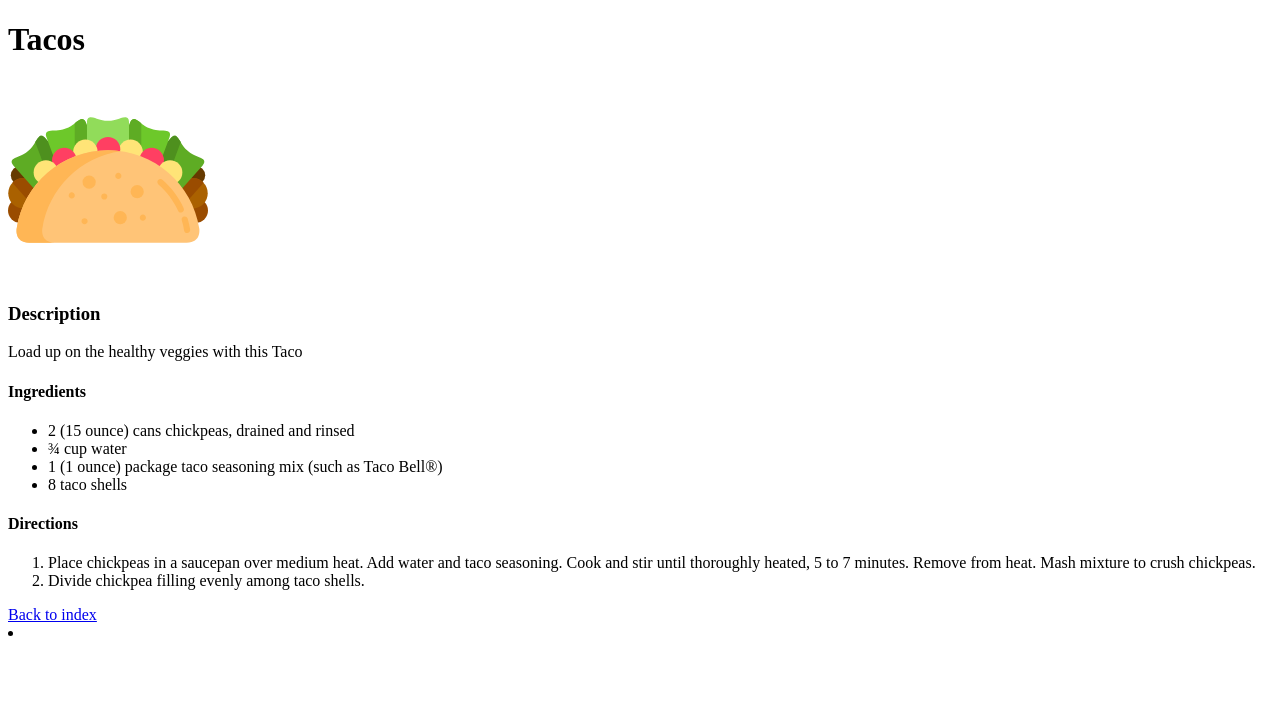
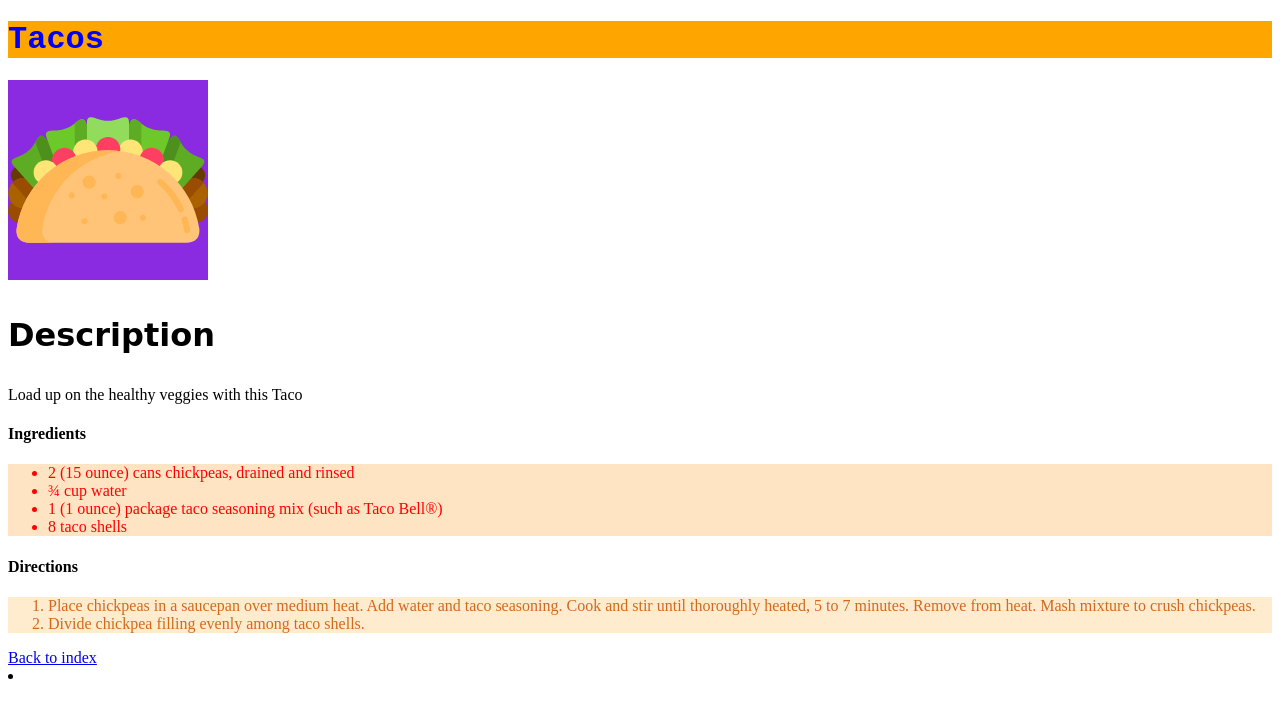
Before and after one commit to krauthaupt/odin-recipes, a plain HTML site: page recipes/Taco.html in a window 1280 px wide. Drawn offline with Linux system fonts and the light colour scheme.

Commit message:
Add css style to the files

```diff
--- a/recipes/Taco.html
+++ b/recipes/Taco.html
@@ -3,6 +3,7 @@
     <head>
         <meta charset="utf-8">
         <title>Tacos</title>
+        <link rel="stylesheet" href="styles.css">
     </head>
     <body>
         <h1>Tacos</h1>
--- /dev/null
+++ b/recipes/styles.css
@@ -0,0 +1,24 @@
+h1 {
+    color: blue;
+    background-color: orange;
+    font-family: 'Courier New', monospace;
+}
+
+img {
+    background-color: blueviolet;
+}
+
+ul {
+    color: red;
+    background-color: bisque;
+}
+
+h3 {
+    font-family: 'Brush Script MT', cursive;
+    font-size: xx-large;
+}
+
+ol {
+    color:chocolate;
+    background-color: blanchedalmond;
+}
--- /dev/null
+++ b/styles.css
@@ -0,0 +1,16 @@
+.header {
+    color: blue;
+    background-color: orange;
+    font-family: 'Courier New', monospace;
+}
+
+ul {
+    color: red;
+    background-color: bisque;
+}
+
+.fantasy {
+    font-family: fantasy;
+    color:aqua;
+    background-color: black;
+}
```
Also changed, not shown: index.html (+4 -1 lines), recipes/BlackBeanBurger.html (+1 -0 lines), recipes/Chili.html (+1 -0 lines), recipes/Pudding.html (+1 -0 lines).
